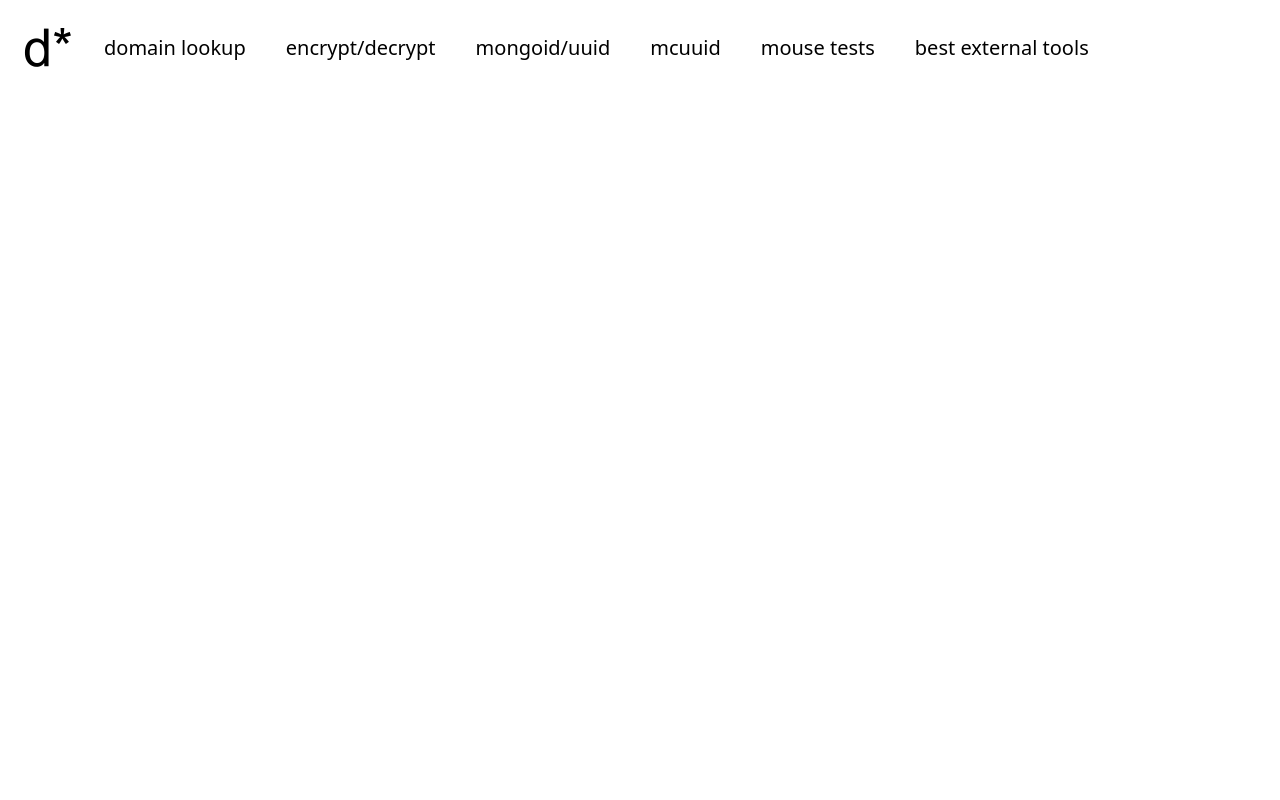
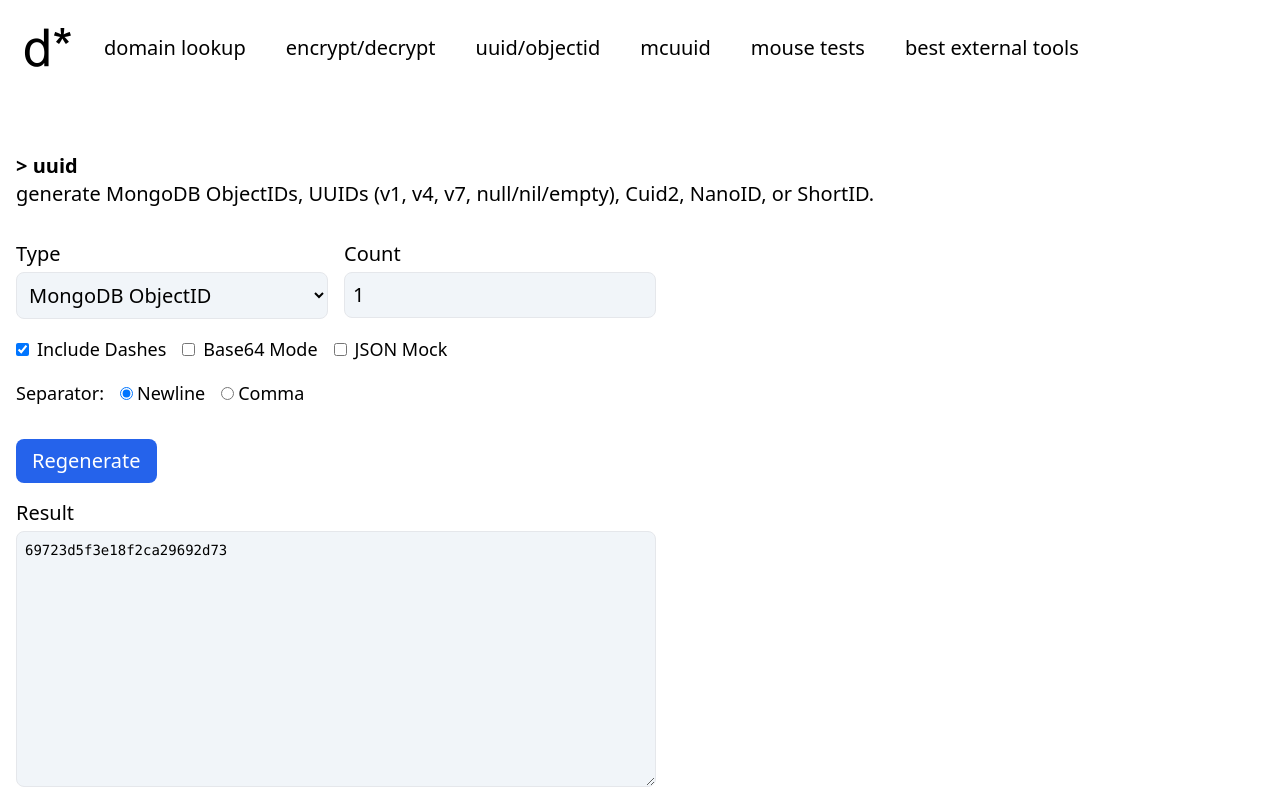
Before and after one commit to qaptivator/domain-stuff, a Nuxt app: page /uuid in a window 1280 px wide. Built offline with nearby package versions, Linux system fonts and the light colour scheme.

Commit message:
renamed from mongoid to uuid

```diff
--- a/layouts/default.vue
+++ b/layouts/default.vue
@@ -19,8 +19,8 @@
 				>
 				<NuxtLink
 					class="no-underline hover:underline cursor-pointer"
-					to="/mongoid"
-					>mongoid/uuid</NuxtLink
+					to="/uuid"
+					>uuid/objectid</NuxtLink
 				>
 				<NuxtLink
 					class="no-underline hover:underline cursor-pointer"
--- a/package.json
+++ b/package.json
@@ -24,8 +24,10 @@
     "vue-router": "^4.2.5"
   },
   "dependencies": {
+    "@paralleldrive/cuid2": "^3.3.0",
     "axios": "^1.6.5",
     "crypto-js": "^4.2.0",
+    "nanoid": "^5.1.6",
     "replicate": "^0.34.0",
     "uuid": "^13.0.0",
     "ytdl-core": "^4.11.5"
--- a/pages/mongoid.vue
+++ b/pages/uuid.vue
@@ -1,9 +1,9 @@
 <template>
 	<div class="p-4 text-xl">
-		<h1>> mongoid & uuid</h1>
+		<h1>> uuid</h1>
 		<p class="mb-8">
-			generate MongoDB ObjectIDs or various other UUID versions (v1, v4, v7,
-			nil).
+			generate MongoDB ObjectIDs, UUIDs (v1, v4, v7, null/nil/empty), Cuid2,
+			NanoID, or ShortID.
 		</p>
 
 		<div class="grid grid-cols-1 md:grid-cols-2 gap-4 mb-4 max-w-[40rem]">
@@ -14,11 +14,14 @@
 					class="border p-2 w-full rounded-lg bg-slate-100"
 				>
 					<option value="objectid">MongoDB ObjectID</option>
-					<option value="uuidv4">UUID v4 (Random/Standart)</option>
+					<option value="uuidv4">UUID v4 (Standart/Random)</option>
 					<option value="uuidv7">UUID v7 (Timestamp-based)</option>
 					<option value="uuidv1">UUID v1 (Time-based)</option>
 					<option value="guid">GUID (Microsoft style)</option>
-					<option value="null">Null/Empty UUID</option>
+					<option value="null">Null/Nil/Empty UUID</option>
+					<option value="cuid2">Cuid2 (Secure/Hashed)</option>
+					<option value="nanoid">NanoID (URL-Safe)</option>
+					<option value="shortid">ShortID (Small/Random)</option>
 				</select>
 			</div>
 			<div>
@@ -34,16 +37,31 @@
 		</div>
 
 		<div class="mb-8 space-y-2 text-lg">
-			<div class="flex items-center gap-2">
-				<input
-					type="checkbox"
-					id="dashes"
-					v-model="useDashes"
-				/>
-				<label for="dashes">Include Dashes</label>
+			<div class="flex flex-wrap gap-4">
+				<label class="flex items-center gap-2">
+					<input
+						type="checkbox"
+						v-model="useDashes"
+					/>
+					Include Dashes
+				</label>
+				<label class="flex items-center gap-2">
+					<input
+						type="checkbox"
+						v-model="useBase64"
+					/>
+					Base64 Mode
+				</label>
+				<label class="flex items-center gap-2">
+					<input
+						type="checkbox"
+						v-model="useJsonMock"
+					/>
+					JSON Mock
+				</label>
 			</div>
 
-			<div class="flex items-center gap-4">
+			<div class="flex items-center gap-4 pt-2">
 				<p>Separator:</p>
 				<label class="flex items-center gap-1">
 					<input
@@ -76,7 +94,7 @@
 			<textarea
 				readonly
 				v-model="formResult"
-				class="border p-2 w-full max-w-[40rem] h-48 rounded-lg bg-slate-100 font-mono text-sm"
+				class="border p-2 w-full max-w-[40rem] h-64 rounded-lg bg-slate-100 font-mono text-sm"
 			/>
 		</div>
 	</div>
@@ -84,6 +102,8 @@
 
 <script lang="ts">
 import { v1 as uuidv1, v4 as uuidv4, v7 as uuidv7, NIL as NIL_UUID } from 'uuid'
+import { createId as createCuid } from '@paralleldrive/cuid2'
+import { nanoid } from 'nanoid'
 
 export default {
 	name: 'MongoId',
@@ -94,10 +114,15 @@ export default {
 				| 'uuidv1'
 				| 'uuidv4'
 				| 'uuidv7'
+				| 'cuid2'
+				| 'nanoid'
+				| 'shortid'
 				| 'guid'
 				| 'null',
 			formCount: 1,
 			useDashes: true,
+			useBase64: false,
+			useJsonMock: false,
 			separator: 'newline' as 'newline' | 'comma',
 			formResult: '',
 		}
@@ -115,12 +140,17 @@ export default {
 		useDashes() {
 			this.generate()
 		},
+		useBase64() {
+			this.generate()
+		},
+		useJsonMock() {
+			this.generate()
+		},
 		separator() {
 			this.generate()
 		},
 	},
 	methods: {
-		// Simple ObjectID generator (12 bytes -> 24 hex chars)
 		generateObjectId() {
 			const timestamp = Math.floor(Date.now() / 1000)
 				.toString(16)
@@ -130,13 +160,30 @@ export default {
 			)
 			return timestamp + random
 		},
-
+		generateShortId() {
+			// A concise, URL-safe alphabet (8 characters long)
+			const alphabet =
+				'0123456789abcdefghijklmnopqrstuvwxyzABCDEFGHIJKLMNOPQRSTUVWXYZ'
+			return Array.from(
+				{ length: 8 },
+				() => alphabet[Math.floor(Math.random() * alphabet.length)]
+			).join('')
+		},
+		toBase64(hex: string) {
+			try {
+				const pairs = hex.match(/\w{2}/g)
+				if (!pairs) return hex
+				return btoa(
+					pairs.map((x) => String.fromCharCode(parseInt(x, 16))).join('')
+				)
+			} catch {
+				return hex
+			}
+		},
 		generate() {
-			const results: string[] = []
-
+			const results: any[] = []
 			for (let i = 0; i < this.formCount; i++) {
 				let id = ''
-
 				switch (this.formMode) {
 					case 'objectid':
 						id = this.generateObjectId()
@@ -150,6 +197,15 @@ export default {
 					case 'uuidv7':
 						id = uuidv7()
 						break
+					case 'cuid2':
+						id = createCuid()
+						break
+					case 'nanoid':
+						id = nanoid()
+						break
+					case 'shortid':
+						id = this.generateShortId()
+						break
 					case 'null':
 						id = NIL_UUID
 						break
@@ -158,21 +214,35 @@ export default {
 						break
 				}
 
-				// Handle Dashes (ObjectIDs never have dashes)
-				if (this.formMode !== 'objectid') {
-					if (!this.useDashes) {
-						id = id.replace(/-/g, '')
-					}
-					if (this.formMode === 'guid' && this.useDashes) {
-						id = id.toUpperCase() // Ensure GUIDs stay pretty
-					}
+				// Apply formatting to hex-based IDs
+				const isHexId = [
+					'objectid',
+					'uuidv1',
+					'uuidv4',
+					'uuidv7',
+					'null',
+					'guid',
+				].includes(this.formMode)
+
+				if (isHexId) {
+					if (!this.useDashes) id = id.replace(/-/g, '')
+					if (this.useBase64) id = this.toBase64(id.replace(/-/g, ''))
 				}
 
-				results.push(id)
+				if (this.useJsonMock) {
+					results.push({
+						_id: this.formMode === 'objectid' ? { $oid: id } : id,
+						index: i,
+						created_at: new Date().toISOString(),
+					})
+				} else {
+					results.push(id)
+				}
 			}
 
-			const sep = this.separator === 'newline' ? '\n' : ', '
-			this.formResult = results.join(sep)
+			this.formResult = this.useJsonMock
+				? JSON.stringify(results, null, 4)
+				: results.join(this.separator === 'newline' ? '\n' : ', ')
 		},
 	},
 }
```
